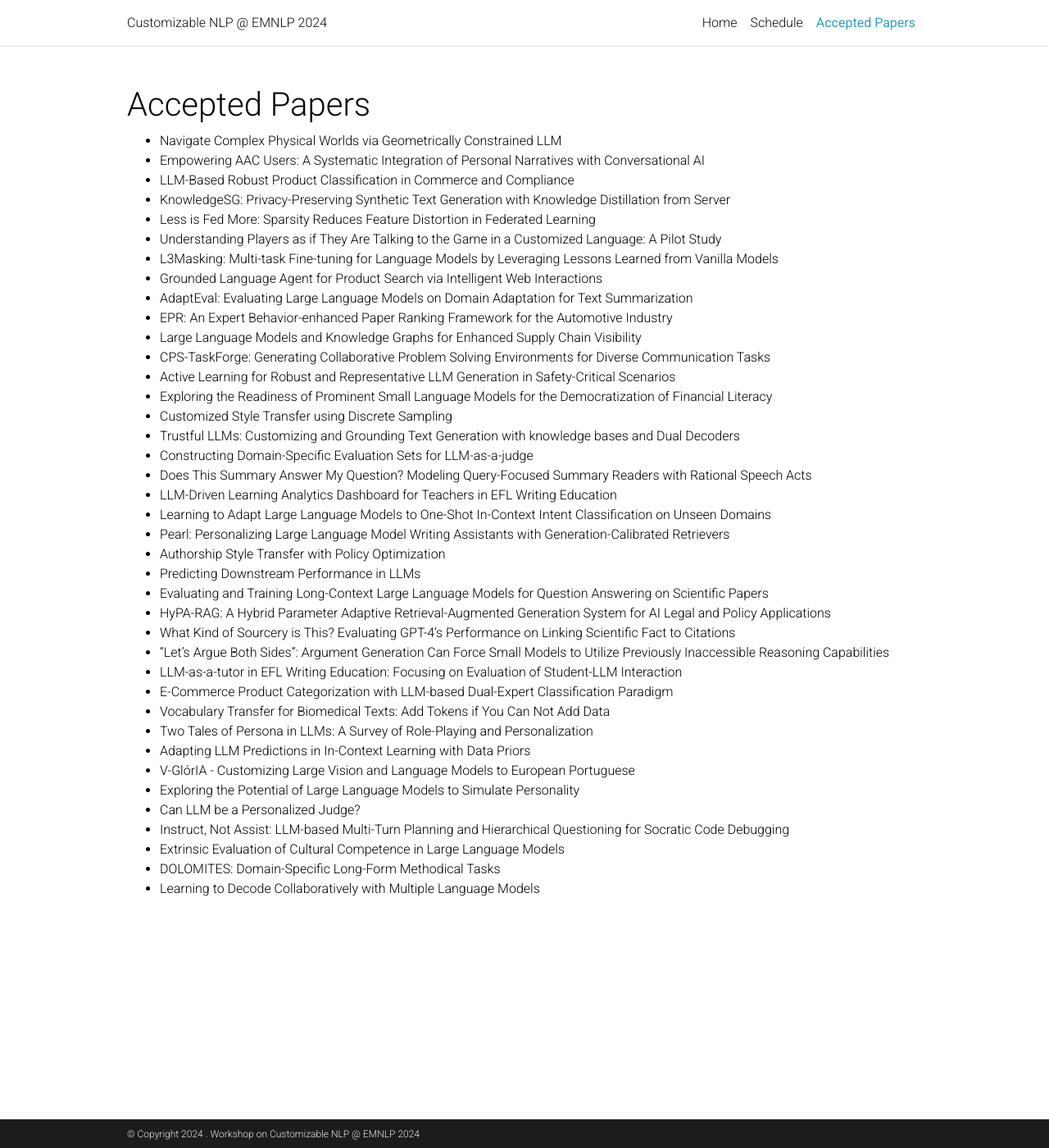
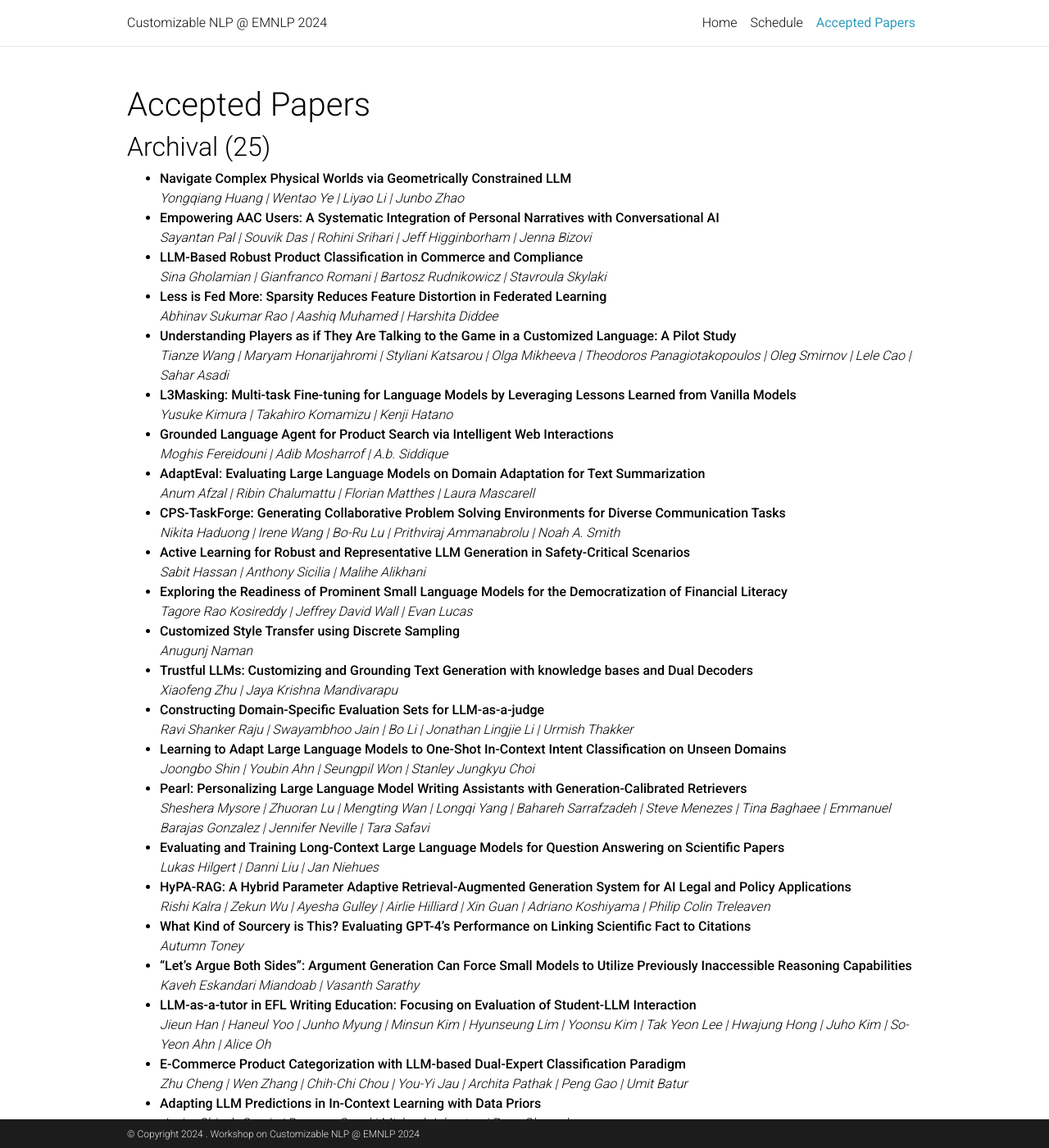
Before and after one commit to customnlp4u-24/customnlp4u-24.github.io, a Jekyll site: the page built from _pages/accepted_papers.md, in a window 1280 px wide and 1400 px high. Shown: the whole window at 82% size. Built offline with Jekyll 4.4.1, drawn with Linux system fonts in a browser that asks for light colours; comment, search, counter and statistics services are not loaded; a style sheet for code colours, icons or effects is not loaded; some of the changed text lies outside the part shown.

Commit message:
added accepted papers

```diff
--- a/_pages/accepted_papers.md
+++ b/_pages/accepted_papers.md
@@ -9,45 +9,89 @@ nav_order: 3
 
 # Accepted Papers
 
-- Navigate Complex Physical Worlds via Geometrically Constrained LLM
-- Empowering AAC Users: A Systematic Integration of Personal Narratives with Conversational AI
-- LLM-Based Robust Product Classification in Commerce and Compliance
-- KnowledgeSG: Privacy-Preserving Synthetic Text Generation with Knowledge Distillation from Server
-- Less is Fed More: Sparsity Reduces Feature Distortion in Federated Learning
-- Understanding Players as if They Are Talking to the Game in a Customized Language: A Pilot Study
-- L3Masking: Multi-task Fine-tuning for Language Models by Leveraging Lessons Learned from Vanilla Models
-- Grounded Language Agent for Product Search via Intelligent Web Interactions
-- AdaptEval: Evaluating Large Language Models on Domain Adaptation for Text Summarization
-- EPR: An Expert Behavior-enhanced Paper Ranking Framework for the Automotive Industry
-- Large Language Models and Knowledge Graphs for Enhanced Supply Chain Visibility
-- CPS-TaskForge: Generating Collaborative Problem Solving Environments for Diverse Communication Tasks
-- Active Learning for Robust and Representative LLM Generation in Safety-Critical Scenarios
-- Exploring the Readiness of Prominent Small Language Models for the Democratization of Financial Literacy
-- Customized Style Transfer using Discrete Sampling
-- Trustful LLMs: Customizing and Grounding Text Generation with knowledge bases and Dual Decoders
-- Constructing Domain-Specific Evaluation Sets for LLM-as-a-judge
-- Does This Summary Answer My Question? Modeling Query-Focused Summary Readers with Rational Speech Acts
-- LLM-Driven Learning Analytics Dashboard for Teachers in EFL Writing Education
-- Learning to Adapt Large Language Models to One-Shot In-Context Intent Classification on Unseen Domains
-- Pearl: Personalizing Large Language Model Writing Assistants with Generation-Calibrated Retrievers
-- Authorship Style Transfer with Policy Optimization
-- Predicting Downstream Performance in LLMs
-- Evaluating and Training Long-Context Large Language Models for Question Answering on Scientific Papers
-- HyPA-RAG: A Hybrid Parameter Adaptive Retrieval-Augmented Generation System for AI Legal and Policy Applications
-- What Kind of Sourcery is This? Evaluating GPT-4's Performance on Linking Scientific Fact to Citations
-- “Let’s Argue Both Sides”: Argument Generation Can Force Small Models to Utilize Previously Inaccessible Reasoning Capabilities
-- LLM-as-a-tutor in EFL Writing Education: Focusing on Evaluation of Student-LLM Interaction
-- E-Commerce Product Categorization with LLM-based Dual-Expert Classification Paradigm
-- Vocabulary Transfer for Biomedical Texts: Add Tokens if You Can Not Add Data
-- Two Tales of Persona in LLMs: A Survey of Role-Playing and Personalization
-- Adapting LLM Predictions in In-Context Learning with Data Priors
-- V-GlórIA - Customizing Large Vision and Language Models to European Portuguese
-- Exploring the Potential of Large Language Models to Simulate Personality
-- Can LLM be a Personalized Judge?
-- Instruct, Not Assist: LLM-based Multi-Turn Planning and Hierarchical Questioning for Socratic Code Debugging
-- Extrinsic Evaluation of Cultural Competence in Large Language Models
-- DOLOMITES: Domain-Specific Long-Form Methodical Tasks
-- Learning to Decode Collaboratively with Multiple Language Models
+## Archival (25)
+- [**Navigate Complex Physical Worlds via Geometrically Constrained LLM**](https://aclanthology.org/2024.customnlp4u-1.1/)
+*Yongqiang Huang | Wentao Ye | Liyao Li | Junbo Zhao*
+- [**Empowering AAC Users: A Systematic Integration of Personal Narratives with Conversational AI**](https://aclanthology.org/2024.customnlp4u-1.2/)
+*Sayantan Pal | Souvik Das | Rohini Srihari | Jeff Higginborham | Jenna Bizovi*
+- [**LLM-Based Robust Product Classification in Commerce and Compliance**](https://aclanthology.org/2024.customnlp4u-1.3/)
+*Sina Gholamian | Gianfranco Romani | Bartosz Rudnikowicz | Stavroula Skylaki*
+- [**Less is Fed More: Sparsity Reduces Feature Distortion in Federated Learning**](https://aclanthology.org/2024.customnlp4u-1.4/)
+*Abhinav Sukumar Rao | Aashiq Muhamed | Harshita Diddee*
+- [**Understanding Players as if They Are Talking to the Game in a Customized Language: A Pilot Study**](https://aclanthology.org/2024.customnlp4u-1.5/)
+*Tianze Wang | Maryam Honarijahromi | Styliani Katsarou | Olga Mikheeva | Theodoros Panagiotakopoulos | Oleg Smirnov | Lele Cao | Sahar Asadi*
+- [**L3Masking: Multi-task Fine-tuning for Language Models by Leveraging Lessons Learned from Vanilla Models**](https://aclanthology.org/2024.customnlp4u-1.6/)
+*Yusuke Kimura | Takahiro Komamizu | Kenji Hatano*
+- [**Grounded Language Agent for Product Search via Intelligent Web Interactions**](https://aclanthology.org/2024.customnlp4u-1.7/)
+*Moghis Fereidouni | Adib Mosharrof | A.b. Siddique*
+- [**AdaptEval: Evaluating Large Language Models on Domain Adaptation for Text Summarization**](https://aclanthology.org/2024.customnlp4u-1.8/)
+*Anum Afzal | Ribin Chalumattu | Florian Matthes | Laura Mascarell*
+- [**CPS-TaskForge: Generating Collaborative Problem Solving Environments for Diverse Communication Tasks**](https://aclanthology.org/2024.customnlp4u-1.9/)
+*Nikita Haduong | Irene Wang | Bo-Ru Lu | Prithviraj Ammanabrolu | Noah A. Smith*
+- [**Active Learning for Robust and Representative LLM Generation in Safety-Critical Scenarios**](https://aclanthology.org/2024.customnlp4u-1.10/)
+*Sabit Hassan | Anthony Sicilia | Malihe Alikhani*
+- [**Exploring the Readiness of Prominent Small Language Models for the Democratization of Financial Literacy**](https://aclanthology.org/2024.customnlp4u-1.11/)
+*Tagore Rao Kosireddy | Jeffrey David Wall | Evan Lucas*
+- [**Customized Style Transfer using Discrete Sampling**](https://aclanthology.org/2024.customnlp4u-1.12/)
+*Anugunj Naman*
+- [**Trustful LLMs: Customizing and Grounding Text Generation with knowledge bases and Dual Decoders**](https://aclanthology.org/2024.customnlp4u-1.13/)
+*Xiaofeng Zhu | Jaya Krishna Mandivarapu*
+- [**Constructing Domain-Specific Evaluation Sets for LLM-as-a-judge**](https://aclanthology.org/2024.customnlp4u-1.14/)
+*Ravi Shanker Raju | Swayambhoo Jain | Bo Li | Jonathan Lingjie Li | Urmish Thakker*
+- [**Learning to Adapt Large Language Models to One-Shot In-Context Intent Classification on Unseen Domains**](https://aclanthology.org/2024.customnlp4u-1.15/)
+*Joongbo Shin | Youbin Ahn | Seungpil Won | Stanley Jungkyu Choi*
+- [**Pearl: Personalizing Large Language Model Writing Assistants with Generation-Calibrated Retrievers**](https://aclanthology.org/2024.customnlp4u-1.16/)
+*Sheshera Mysore | Zhuoran Lu | Mengting Wan | Longqi Yang | Bahareh Sarrafzadeh | Steve Menezes | Tina Baghaee | Emmanuel Barajas Gonzalez | Jennifer Neville | Tara Safavi*
+- [**Evaluating and Training Long-Context Large Language Models for Question Answering on Scientific Papers**](https://aclanthology.org/2024.customnlp4u-1.17/)
+*Lukas Hilgert | Danni Liu | Jan Niehues*
+- [**HyPA-RAG: A Hybrid Parameter Adaptive Retrieval-Augmented Generation System for AI Legal and Policy Applications**](https://aclanthology.org/2024.customnlp4u-1.18/)
+*Rishi Kalra | Zekun Wu | Ayesha Gulley | Airlie Hilliard | Xin Guan | Adriano Koshiyama | Philip Colin Treleaven*
+- [**What Kind of Sourcery is This? Evaluating GPT-4's Performance on Linking Scientific Fact to Citations**](https://aclanthology.org/2024.customnlp4u-1.19/)
+*Autumn Toney*
+- [**“Let’s Argue Both Sides”: Argument Generation Can Force Small Models to Utilize Previously Inaccessible Reasoning Capabilities**](https://aclanthology.org/2024.customnlp4u-1.20/)
+*Kaveh Eskandari Miandoab | Vasanth Sarathy*
+- [**LLM-as-a-tutor in EFL Writing Education: Focusing on Evaluation of Student-LLM Interaction**](https://aclanthology.org/2024.customnlp4u-1.21/)
+*Jieun Han | Haneul Yoo | Junho Myung | Minsun Kim | Hyunseung Lim | Yoonsu Kim | Tak Yeon Lee | Hwajung Hong | Juho Kim | So-Yeon Ahn | Alice Oh*
+- [**E-Commerce Product Categorization with LLM-based Dual-Expert Classification Paradigm**](https://aclanthology.org/2024.customnlp4u-1.22/)
+*Zhu Cheng | Wen Zhang | Chih-Chi Chou | You-Yi Jau | Archita Pathak | Peng Gao | Umit Batur*
+- [**Adapting LLM Predictions in In-Context Learning with Data Priors**](https://aclanthology.org/2024.customnlp4u-1.23/)
+*Javier Chiyah-Garcia | Prasoon Goyal | Michael Johnston | Reza Ghanadan*
+- [**V-GlórIA - Customizing Large Vision and Language Models to European Portuguese**](https://aclanthology.org/2024.customnlp4u-1.24/)
+*Afonso Simplício | David Semedo | Joao Magalhaes*
+- **Exploring the Potential of Large Language Models to Simulate Personality**
+*Maria Molchanova | Anna Mikhailova | Anna Korzanova | Lidiia Ostyakova | Alexandra Dolidze*
+
+## Non-Archival (9)
+- **KnowledgeSG: Privacy-Preserving Synthetic Text Generation with Knowledge Distillation from Server**
+*WenHao Wang | Xiaoyu Liang | Rui Ye, Jingyi Chai | Yanfeng Wang | Siheng Chen*
+- **EPR: An Expert Behavior-enhanced Paper Ranking Framework for the Automotive Industry**
+*WooJoo Kim | Joonwon Jang | JinYi Yu, YunSu Jeon | Hwanjo Yu*
+- **Large Language Models and Knowledge Graphs for Enhanced Supply Chain Visibility**
+*Sara Almahri | Liming Xu | Alexandra Brintrup*
+- **Does This Summary Answer My Question? Modeling Query-Focused Summary Readers with Rational Speech Acts**
+*Cesare Spinoso-Di Piano | Jackie CK Cheung*
+- **LLM-Driven Learning Analytics Dashboard for Teachers in EFL Writing Education**
+*Minsun Kim | SeonGyeom Kim | Suyoun Lee | Yoosang Yoon | Junho Myung | Haneul Yoo | Hyunseung Lim | Jieun Han | Yoonsu Kim | So-Yeon Ahn | Juho Kim | Alice Oh | Hwajung Hong | Tak Yeon Lee*
+- **Authorship Style Transfer with Policy Optimization**
+*Shuai Liu | Shantanu Agarwal | Jonathan May*
+- **Predicting Downstream Performance in LLMs**
+*Yangyi Chen | Binxuan Huang | Yifan Gao | Zhengyang Wang | Jingfeng Yang | Heng Ji*
+- **Vocabulary Transfer for Biomedical Texts: Add Tokens if You Can Not Add Data**
+*Priyanka Singh | Vladislav D. Mosin | Ivan P. Yamshchikov*
+- **Two Tales of Persona in LLMs: A Survey of Role-Playing and Personalization**
+*Yu-Min Tseng | Yu-Chao Huang | Teng-Yun Hsiao | Wei-Lin Chen | Chao-Wei Huang | Yu Meng | Yun-Nung Chen*
+
+## Findings Papers (5)
+- [**Can LLM be a Personalized Judge?**](https://aclanthology.org/2024.findings-emnlp.592/)
+*Yijiang River Dong | Tiancheng Hu | Nigel Collier*
+- [**Instruct, Not Assist: LLM-based Multi-Turn Planning and Hierarchical Questioning for Socratic Code Debugging**](https://aclanthology.org/2024.findings-emnlp.553/)
+*Priyanka Kargupta | Ishika Agarwal | Dilek Hakkani Tur | Jiawei Han*
+- [**Extrinsic Evaluation of Cultural Competence in Large Language Models**](https://aclanthology.org/2024.findings-emnlp.942/)
+*Shaily Bhatt | Fernando Diaz*
+- [**DOLOMITES: Domain-Specific Long-Form Methodical Tasks**](https://arxiv.org/abs/2405.05938)
+*Chaitanya Malaviya | Priyanka Agrawal | Kuzman Ganchev | Pranesh Srinivasan | Fantine Huot | Jonathan Berant | Mark Yatskar | Dipanjan Das | Mirella Lapata | Chris Alberti*
+- [**Learning to Decode Collaboratively with Multiple Language Models**](https://aclanthology.org/2024.acl-long.701/)
+*Zejiang Shen | Hunter Lang | Bailin Wang | Yoon Kim | David Sontag*
 
 
 <!--
```
